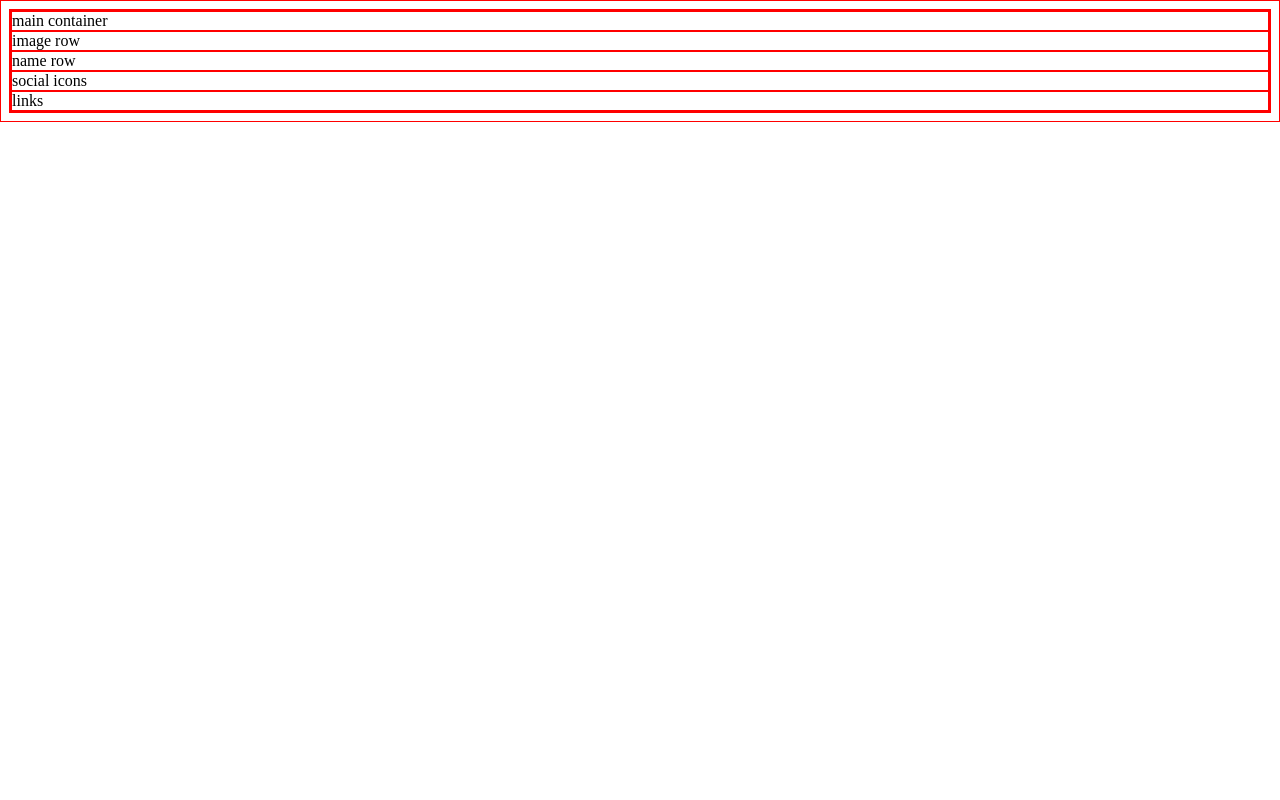
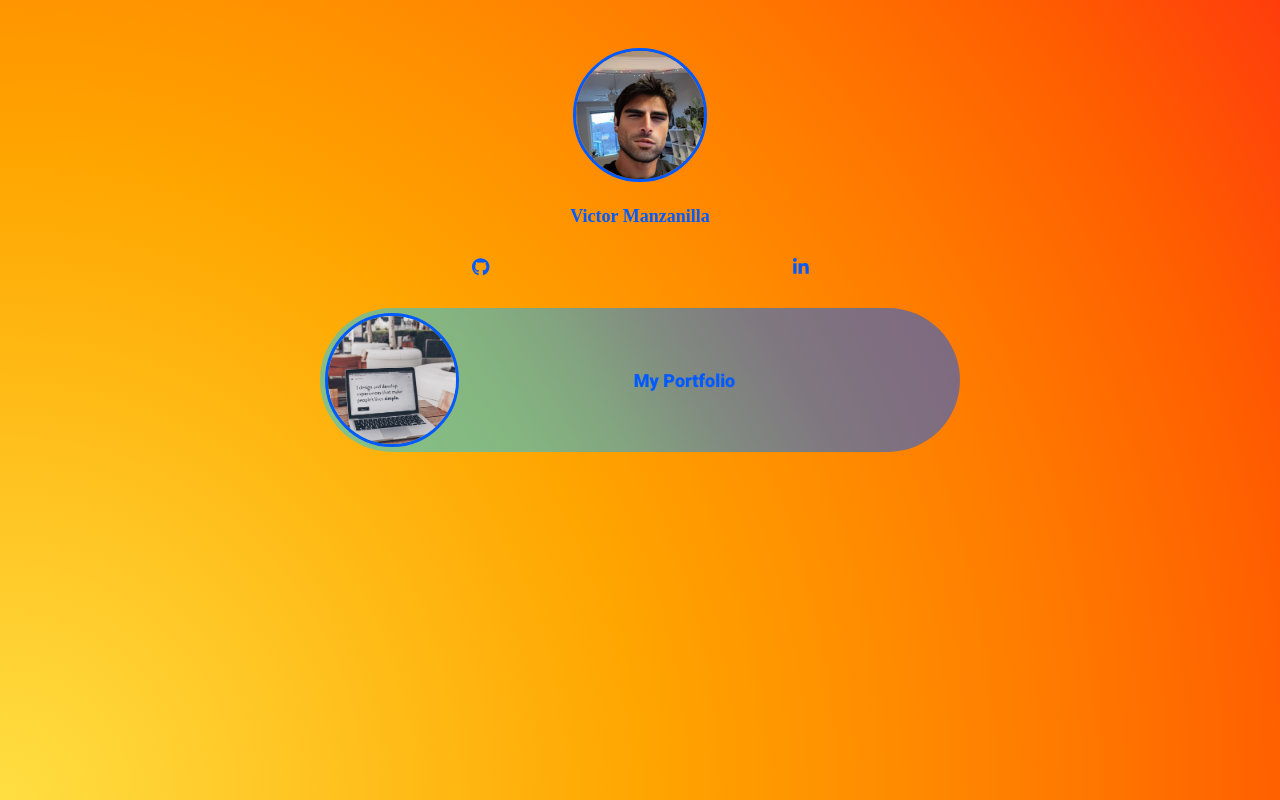
Before and after one commit to VictorManzanilla/linkinbio, a plain HTML site: page index.html in a window 1280 px wide. Drawn offline with Linux system fonts and the light colour scheme; a web font is replaced by a local one.

Commit message:
fixing class item

```diff
--- a/index.html
+++ b/index.html
@@ -2,26 +2,45 @@
 <html>
 <head>
   <meta charset="UTF-8">
+  <meta name="viewport" content="width=device-width, initial-scale=1.0">
   <title> my link</title>
   <link href="./style.css" rel="stylesheet">
+  <link rel="preconnect" href="https://fonts.googleapis.com">
+<link rel="preconnect" href="https://fonts.gstatic.com" crossorigin>
+<link href="https://fonts.googleapis.com/css2?family=Agu+Display&family=Roboto:ital,wght@0,100..900;1,100..900&display=swap" rel="stylesheet">
+<script src="https://cdnjs.cloudflare.com/ajax/libs/font-awesome/6.5.2/js/all.min.js"></script>
+
   </head>
   <body>
     <main>
+
       <div class="main-container">
-        main container
+      <div class="image-row">
+        <img class="selfie" src="thumbnails/meeeee.JPG" alt=" picture of Victor">
       </div>
-      <div class="image-row">
-        image row
+
+      <div class="name-row">
+        Victor Manzanilla
       </div>
-      <div class="name-row">
-        name row
+
+      <div class="social-icons-row">
+        <a href="https://github.com/VictorManzanilla" target="_blank">
+          <i class="fa-brands fa-github"></i>
+        </a>
+
+        <a href="https://www.linkedin.com/in/victor-manzanilla/" target="_blank">
+          <i class="fa-brands fa-linkedin-in"></i>
+        </a>
       </div>
-      <div class="social-icons-row">
-        social icons
+
+      <div class="links-row">
+        <div class="item">
+          <img  class="thumbnail" src="thumbnails/portfolio.jpg" alt="my portfolio">
+          <a class="link-text" href="https://victormanzanilla.github.io/" target="_blank"> My Portfolio</a>
+        </div>
+
       </div>
-      <div class="links-row">
-        links
-      </div>
+    </div>
     </main>
   </body>
 
--- a/style.css
+++ b/style.css
@@ -1,6 +1,74 @@
-* {
-  border: 1px red solid;
 
+html {
+  min-height: 100%;
+}
 
+body {
+  padding-top: 40px;
+  padding-bottom: 40px;
+  background: radial-gradient(circle at 0% 100%, #ffdf42, #ffcc2c, #ffb914, #ffa500, #ff8f00, #ff7800, #ff5e00, #ff3d0c);
+  min-height: 100%;
+  color: #005AFF;
+  font-family: "Roboto", serif;
+  font-size: large;
+  font-weight: 900;
+}
+
+.main-container {
+  max-width: 640px;
+  margin: auto;
+}
+
+.selfie {
+  width: 128px;
+  height: 128px;
+  object-fit: cover;
+  border-radius: 50%;
+  border: solid #005aff;
+}
+
+.thumbnail {
+  width: 128px;
+  height: 128px;
+  object-fit: cover;
+  border-radius: 50%;
+  border: solid #005aff;
+}
+
+a {
+  color: #005aff;
+  text-decoration: none;
 
 }
+
+.image-row {
+  margin-bottom: 20px;
+  text-align: center;
+}
+
+.name-row {
+  margin-bottom: 30px;
+  text-align: center;
+  font-family: "Agu Display", serif;;
+}
+
+.social-icons-row {
+  margin-bottom: 30px;
+  display: flex;
+  justify-content: space-around;
+}
+
+.item {
+  background: linear-gradient(240deg, rgba(0, 90, 255, 0.5), rgba(0, 91, 255, 0.5), rgba(1, 101, 255, 0.5), rgba(4, 128, 255, 0.5), rgba(8, 171, 255, 0.5), rgba(11, 196, 255, 0.5), rgba(12, 205, 255, 0.5), rgba(12, 206, 255, 0.5));
+  margin-bottom: 20px;
+  display: flex;
+  align-items: center;
+  border-radius: 1000px;
+  padding: 5px;
+  padding-right: 50px;
+}
+
+.link-text {
+  text-align: center;
+  flex-grow: 1;
+}
```
Also changed, not shown: thumbnails/linkedIn.jpg (added), thumbnails/meeeee.JPG (added), thumbnails/portfolio.jpg (added), thumbnails/website.jpg (added).
